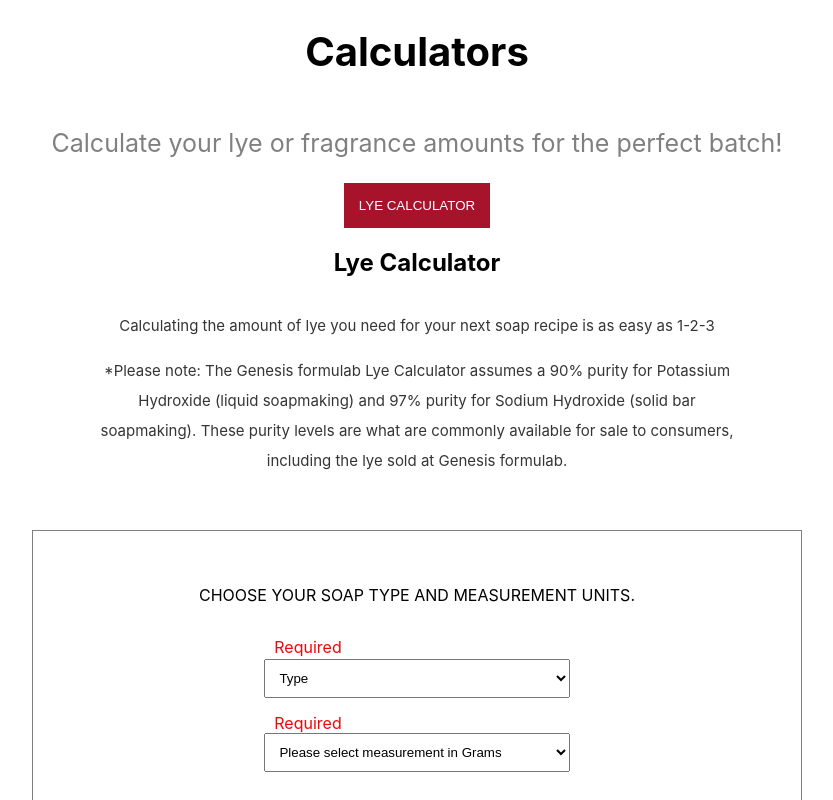
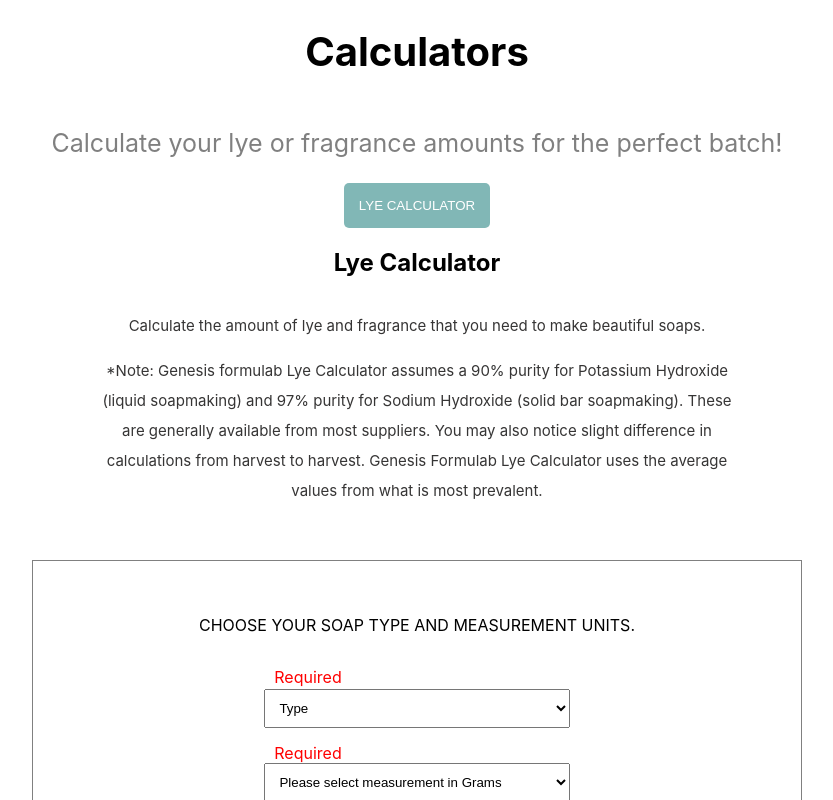
Before and after one commit to Mlg29/Lye-Calculator, a React (Create React App) app: page / in a window 1280 px wide. Shown: the top 800 px of the page, without its empty margins (223-1056 px from the left). Built offline with nearby package versions, Linux system fonts and the light colour scheme.

Commit message:
corrected the fragrance calculation

```diff
--- a/src/component/Result/index.jsx
+++ b/src/component/Result/index.jsx
@@ -27,12 +27,14 @@
 
         function fragnance() {
                 switch(fragrance) {
+                case 'None':
+                    return Math.floor(totalOil * 0)
                 case "Light":
-                    return Math.floor(totalOil / 2)
+                    return Math.floor(totalOil * ( 2 / 100) )
                 case "Medium":
-                    return Math.floor(totalOil / 3.5)
+                    return Math.floor(totalOil * ( 3.5 / 100) )
                 case "Strong":
-                    return Math.floor(totalOil / 5 )
+                    return Math.floor(totalOil * ( 5 / 100) )
                 default:
                     break
 
@@ -58,7 +60,7 @@
                 <p className="result-paragraph3">Superfatting Discount: <strong>
                     {
                         type === "Liquid" ? Math.floor(superfattingValueLiquid) : Math.floor(superfattingValueSolid)
-                    }g
+                    }%
                     </strong>
                 </p>
                 <p className="result-paragraph2">Amount of Fragrance: <strong>
@@ -67,7 +69,7 @@
                     }g
                     </strong>
                 </p>
-                <p className="result-paragraph3">Total Oil: <strong>
+                <p className="result-paragraph3">Total Batch Size: <strong>
                     {totalOil}g
                     </strong>
                 </p>
--- a/src/component/ingredient/index.jsx
+++ b/src/component/ingredient/index.jsx
@@ -92,7 +92,7 @@
             <div className="ingredient">
 
                 <h1>INGREDIENTS</h1>
-                <p>What are your ingredient amounts by weight( measured in grams)</p>
+                <p>What are your Oil ingredient amounts by weight( measured in grams)</p>
 
                     <div className="ingredient-div">
                         <div className="ingredient-div-div"><label>Almond</label><input name="almond" value={almond} onChange={this.handleChange} className="ingredient-input1" type="text"/></div>
--- a/src/pages/lye/index.jsx
+++ b/src/pages/lye/index.jsx
@@ -44,12 +44,12 @@
                 </div>
                 <h2 className="lye-header2">Lye Calculator</h2>
                 <div className="lye-div2">
-                    <p className="lye-paragraph2">Calculating the amount of lye you need for your next soap recipe is as easy as 1-2-3</p>
-                    <p className="lye-paragraph2">*Please note: The Genesis formulab Lye Calculator assumes a 90%
+                    <p className="lye-paragraph2">Calculate the amount of lye and fragrance that you need to make beautiful soaps.</p>
+                    <p className="lye-paragraph2">*Note: Genesis formulab Lye Calculator assumes a 90%
                         purity for Potassium Hydroxide (liquid soapmaking) and 97%
                         purity for Sodium Hydroxide (solid bar soapmaking). These
-                        purity levels are what are commonly available for sale to
-                        consumers, including the lye sold at Genesis formulab.
+                        are generally available from most suppliers. You may also notice slight difference in calculations from
+                        harvest to harvest. Genesis Formulab Lye Calculator uses the average values from what is most prevalent.
                     </p>
                 </div>
 
@@ -82,7 +82,7 @@
                             }
                             <select name="level" value={level} onChange={this.handleClick} className="select3" required>
                                 <option value="">Superfatting Level( In %)</option>
-                                <option value="none">None</option>
+                                <option value="0">0</option>
                                 <option value="2">2</option>
                                 <option value="3">3</option>
                                 <option value="4">4</option>
@@ -99,6 +99,7 @@
                             }
                             <select name="fragrance" value={fragrance} onChange={this.handleClick} className="select2" required>
                                 <option value="">Fragrance Strength</option>
+                                <option value="None">None</option>
                                 <option value="Light">Light</option>
                                 <option value="Medium">Medium</option>
                                 <option value="Strong">Strong</option>
--- a/src/pages/lye/lye.css
+++ b/src/pages/lye/lye.css
@@ -36,7 +36,8 @@
     padding: 15px;
     color: white;
     border: none;
-    background: rgb(168, 19, 44);
+    border-radius: 5px;
+    background: #81b7b6;
 }
 .lye-btn2 {
     padding: 15px;
```
